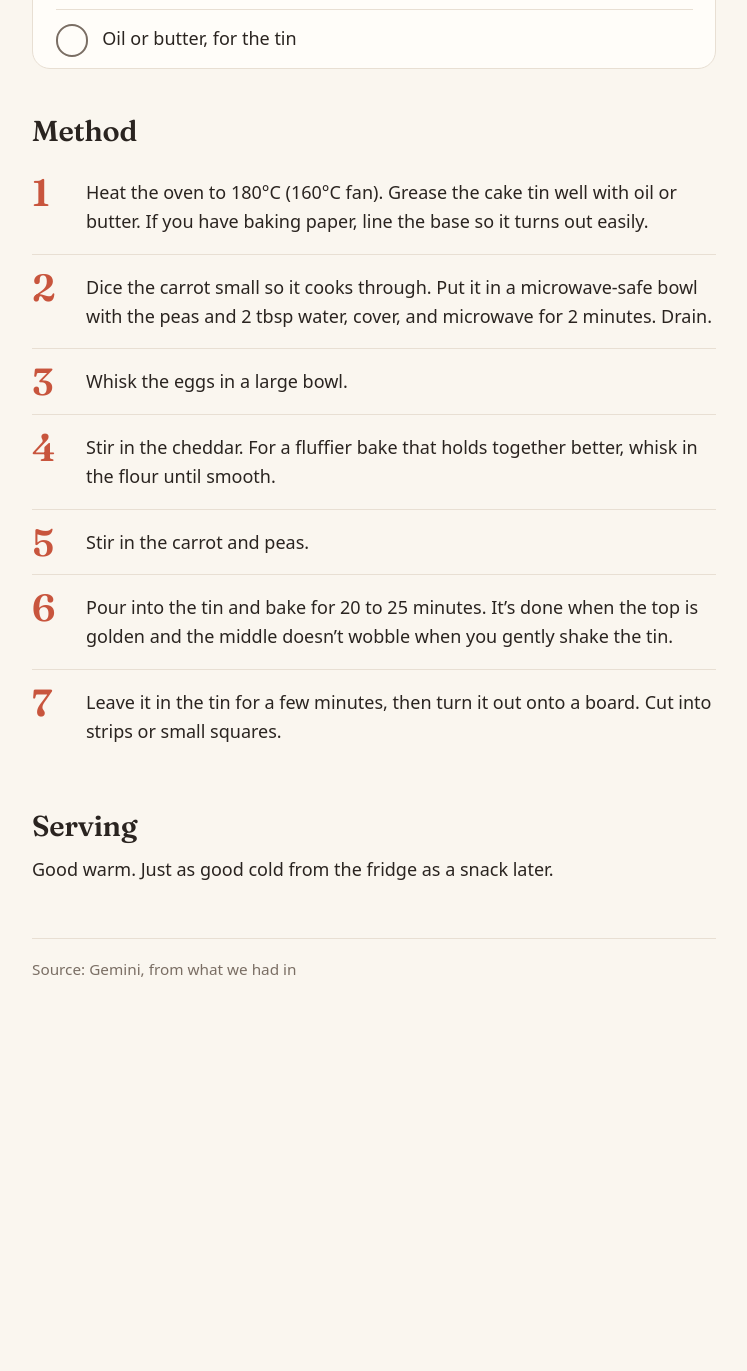
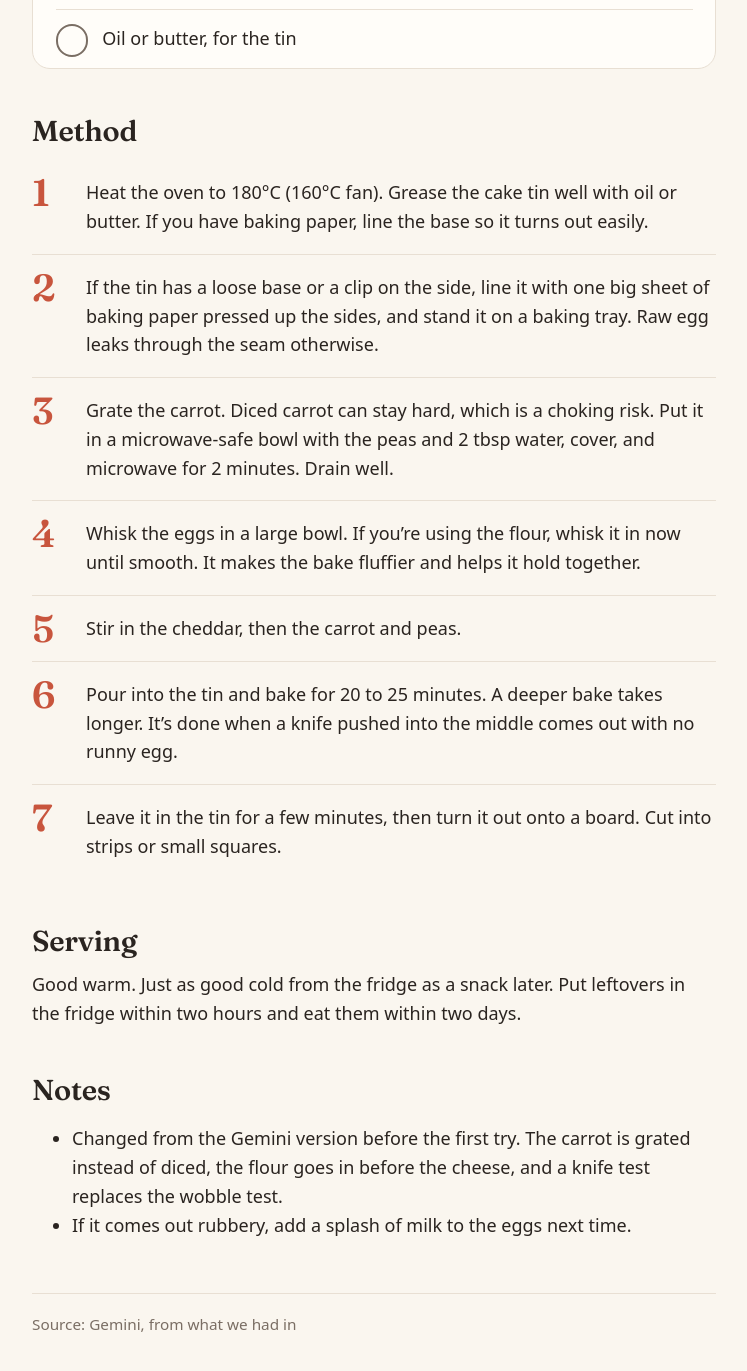
Before and after one commit to steelwalrus/t-recipes, a Jekyll site: the page built from _recipes/savoury-cake-tin-bake.md, in a window 1280 px wide and 1400 px high, scrolled down 844 px. Shown: the top 1371 px of the window, without its empty margins (266-1013 px from the left). Built offline with Jekyll 4.4.1, drawn with Linux system fonts in a browser that asks for light colours; before the commit the page ends 1889 px from its top, so only the background shows below that.

Commit message:
Make the cake tin bake safer and easier to get right
Grate the carrot instead of dicing it, since diced carrot can stay
hard and is a choking risk for a toddler. Whisk the flour into the
eggs before the cheese so it doesn't go lumpy. Swap the wobble test
for a knife test, and add advice for loose-bottomed tins and for
keeping leftovers.

Co-Authored-By: Claude Opus 5.5 <noreply@anthropic.com>
Claude-Session: https://claude.ai/code/session_01RmTwvh8KD7gVJUEfwD1iwD

```diff
--- a/_recipes/savoury-cake-tin-bake.md
+++ b/_recipes/savoury-cake-tin-bake.md
@@ -22,13 +22,18 @@ verdict:
 ## Method
 
 1. Heat the oven to 180°C (160°C fan). Grease the cake tin well with oil or butter. If you have baking paper, line the base so it turns out easily.
-2. Dice the carrot small so it cooks through. Put it in a microwave-safe bowl with the peas and 2 tbsp water, cover, and microwave for 2 minutes. Drain.
-3. Whisk the eggs in a large bowl.
-4. Stir in the cheddar. For a fluffier bake that holds together better, whisk in the flour until smooth.
-5. Stir in the carrot and peas.
-6. Pour into the tin and bake for 20 to 25 minutes. It's done when the top is golden and the middle doesn't wobble when you gently shake the tin.
+2. If the tin has a loose base or a clip on the side, line it with one big sheet of baking paper pressed up the sides, and stand it on a baking tray. Raw egg leaks through the seam otherwise.
+3. Grate the carrot. Diced carrot can stay hard, which is a choking risk. Put it in a microwave-safe bowl with the peas and 2 tbsp water, cover, and microwave for 2 minutes. Drain well.
+4. Whisk the eggs in a large bowl. If you're using the flour, whisk it in now until smooth. It makes the bake fluffier and helps it hold together.
+5. Stir in the cheddar, then the carrot and peas.
+6. Pour into the tin and bake for 20 to 25 minutes. A deeper bake takes longer. It's done when a knife pushed into the middle comes out with no runny egg.
 7. Leave it in the tin for a few minutes, then turn it out onto a board. Cut into strips or small squares.
 
 ## Serving
 
-Good warm. Just as good cold from the fridge as a snack later.
+Good warm. Just as good cold from the fridge as a snack later. Put leftovers in the fridge within two hours and eat them within two days.
+
+## Notes
+
+- Changed from the Gemini version before the first try. The carrot is grated instead of diced, the flour goes in before the cheese, and a knife test replaces the wobble test.
+- If it comes out rubbery, add a splash of milk to the eggs next time.
```
